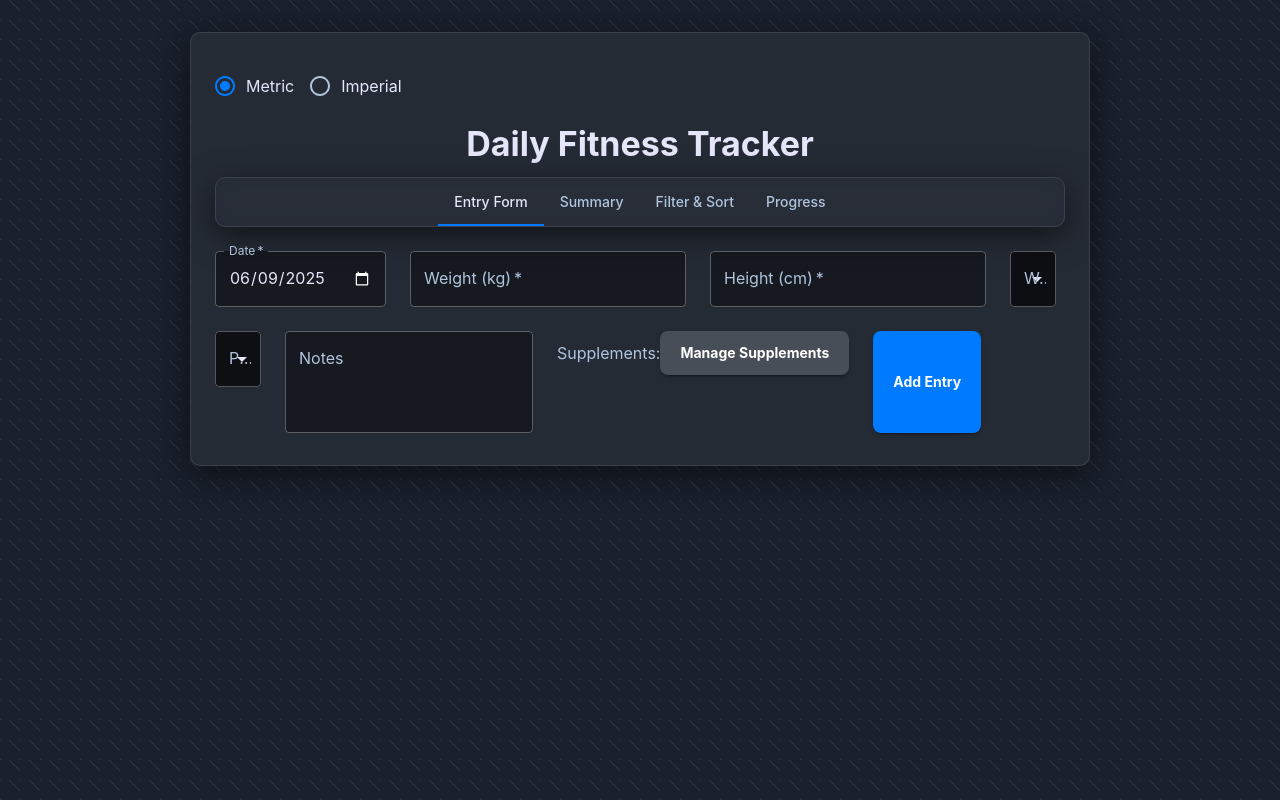
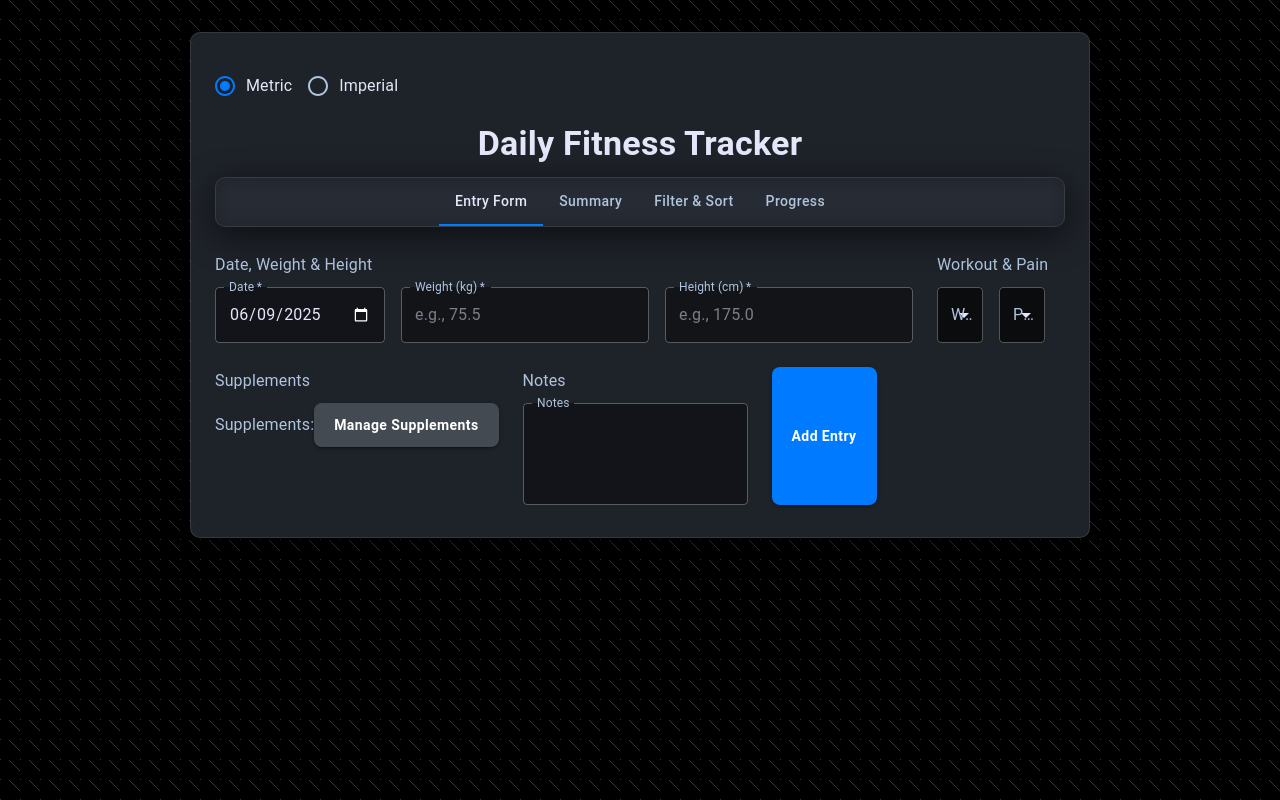
Before and after one commit to ShamsulArifin/FitnessTracker, a React (Create React App) app: page / in a window 1280 px wide. Built offline with nearby package versions, Linux system fonts and the light colour scheme.

Commit message:
bg and layout changes

```diff
--- a/src/App.js
+++ b/src/App.js
@@ -57,7 +57,7 @@
         main: '#28a745', // Standard Green for success buttons
     },
     background: {
-      default: '#1a202c', // Darker background for consistency
+      default: '#000000', // Changed to black for background
       paper: 'rgba(26, 32, 44, 0.7)', // Slightly transparent dark blue-gray for cards/paper
     },
     text: {
@@ -67,7 +67,7 @@
     },
   },
   typography: {
-    fontFamily: 'Inter, sans-serif',
+    // Reverted to default Material UI font by removing specific fontFamily
     h4: {
         fontWeight: 600,
     },
@@ -493,13 +493,10 @@
 
     if (unitSystem === 'metric') {
       setHeightCm(entry.height ? entry.height.toFixed(1) : '');
-      setHeightFeet('');
-      setHeightInches('');
     } else {
       const convertedHeight = entry.height ? convertCmToDisplayHeight(entry.height, 'ft/in') : { feet: '', inches: '' };
       setHeightFeet(convertedHeight.feet);
       setHeightInches(convertedHeight.inches.toFixed(1));
-      setHeightCm('');
     }
 
     setWorkoutSplit(entry.workoutSplit || []);
@@ -731,7 +728,7 @@
     return [...entriesToRender].sort((a, b) => {
       const dateA = new Date(a.date);
       const dateB = new Date(b.date);
-      return sortOrder === 'desc' ? dateB - dateA : dateA - dateB;
+      return sortOrder === 'desc' ? dateB - dateA : dateA - dateB; // Use b.date for consistency
     });
   }, [fitnessEntries, isFilteredViewActive, filterStartDate, filterEndDate, filterWorkout, sortOrder]);
 
@@ -885,8 +882,11 @@
         {currentTab === 0 && (
           <Box component="form" onSubmit={handleSubmit} sx={{ mt: 2 }}>
             <Grid container spacing={3}>
-              {/* Date, Weight, Height Fields */}
-              <Grid item xs={12} sm={4}>
+              {/* Section 1: Date, Weight, Height */}
+              <Grid item xs={12}>
+                <Typography variant="subtitle1" sx={{ color: 'text.secondary', mb: 1 }}>Date, Weight & Height</Typography>
+                <Grid container spacing={2}> {/* Inner grid for this section */}
+                  <Grid item xs={12} sm={6}>
                     <TextField
                       label="Date"
                       type="date"
@@ -897,7 +897,7 @@
                       InputLabelProps={{ shrink: true }}
                     />
                   </Grid>
-              <Grid item xs={12} sm={4}>
+                  <Grid item xs={12} sm={6}>
                     <TextField
                       label={`Weight (${unitSystem === 'metric' ? 'kg' : 'lbs'})`}
                       type="number"
@@ -906,9 +906,11 @@
                       required
                       value={weight}
                       onChange={(e) => setWeight(e.target.value)}
+                      placeholder={unitSystem === 'metric' ? 'e.g., 75.5' : 'e.g., 165.0'}
+                      InputLabelProps={{ shrink: true }}
                     />
                   </Grid>
-              <Grid item xs={12} sm={4}>
+                  <Grid item xs={12}> {/* Always full width for height */}
                     {unitSystem === 'metric' ? (
                       <TextField
                         label={`Height (cm)`}
@@ -918,6 +920,8 @@
                         required
                         value={heightCm}
                         onChange={(e) => setHeightCm(e.target.value)}
+                        placeholder="e.g., 175.0"
+                        InputLabelProps={{ shrink: true }}
                       />
                     ) : (
                       <Grid container spacing={2}>
@@ -930,6 +934,8 @@
                             required
                             value={heightFeet}
                             onChange={(e) => setHeightFeet(e.target.value)}
+                            placeholder="e.g., 5"
+                            InputLabelProps={{ shrink: true }}
                           />
                         </Grid>
                         <Grid item xs={6}>
@@ -941,23 +947,37 @@
                             required
                             value={heightInches}
                             onChange={(e) => setHeightInches(e.target.value)}
+                            placeholder="e.g., 9"
+                            InputLabelProps={{ shrink: true }}
                           />
                         </Grid>
                       </Grid>
                     )}
                   </Grid>
+                </Grid>
+              </Grid>
 
-              {/* Workout Split and Pain Level - Now full width on small screens and split on larger */}
-              <Grid item xs={12} md={6}> {/* Changed sm={6} to xs={12} for full width on small screens */}
+              {/* Section 2: Workout Split and Pain Level */}
+              <Grid item xs={12}>
+                <Typography variant="subtitle1" sx={{ color: 'text.secondary', mb: 1 }}>Workout & Pain</Typography>
+                <Grid container spacing={2}> {/* Inner grid for this section */}
+                    <Grid item xs={12}> {/* This makes both take full width */}
                       <FormControl fullWidth required>
-                  <InputLabel id="workout-split-label">Workout Split</InputLabel>
+                        <InputLabel id="workout-split-label">Workout Split (Select multiple)</InputLabel>
                         <Select
                           labelId="workout-split-label"
                           multiple
                           value={workoutSplit}
                           onChange={(e) => setWorkoutSplit(e.target.value)}
                           renderValue={(selected) => selected.join(', ')}
-                    label="Workout Split"
+                          label="Workout Split (Select multiple)"
+                          sx={{
+                              minHeight: '56px',
+                              '.MuiSelect-select': {
+                                  paddingTop: '16.5px',
+                                  paddingBottom: '16.5px',
+                              }
+                          }}
                         >
                           {workoutSplits.map((option) => (
                             <MenuItem key={option} value={option}>
@@ -968,7 +988,7 @@
                         </Select>
                       </FormControl>
                     </Grid>
-              <Grid item xs={12} md={6}> {/* Changed sm={6} to xs={12} for full width on small screens */}
+                    <Grid item xs={12}> {/* This makes both take full width */}
                       <FormControl fullWidth required>
                         <InputLabel id="pain-level-label">Pain Level (1-10)</InputLabel>
                         <Select
@@ -976,6 +996,13 @@
                           value={painLevel}
                           onChange={(e) => setPainLevel(e.target.value)}
                           label="Pain Level (1-10)"
+                          sx={{
+                              minHeight: '56px',
+                              '.MuiSelect-select': {
+                                  paddingTop: '16.5px',
+                                  paddingBottom: '16.5px',
+                              }
+                          }}
                         >
                           <MenuItem value="">Select Level</MenuItem>
                           {painLevels.map((level) => (
@@ -984,23 +1011,14 @@
                         </Select>
                       </FormControl>
                     </Grid>
-
-              {/* Notes Field */}
-              <Grid item xs={12}>
-                <TextField
-                  label="Notes"
-                  multiline
-                  rows={3}
-                  fullWidth
-                  value={notes}
-                  onChange={(e) => setNotes(e.target.value)}
-                />
+                </Grid>
               </Grid>
 
-              {/* Supplements Section */}
+              {/* Section 3: Supplements Options */}
               <Grid item xs={12}>
+                <Typography variant="subtitle1" sx={{ color: 'text.secondary', mb: 1 }}>Supplements</Typography>
                 <Box display="flex" justifyContent="space-between" alignItems="center" mb={1}>
-                  <Typography variant="subtitle1" sx={{ color: 'text.secondary' }}>Supplements:</Typography>
+                  <Typography variant="subtitle1" sx={{ color: 'text.secondary', flexGrow: 1 }}>Supplements:</Typography>
                   <Button
                     variant="contained"
                     sx={{ backgroundColor: 'rgba(106, 115, 125, 0.5)', '&:hover': { backgroundColor: 'rgba(84, 92, 100, 0.7)' } }}
@@ -1037,7 +1055,21 @@
                 </Grid>
               </Grid>
 
-              {/* Form Action Buttons */}
+              {/* Section 4: Notes Field and Add Entry Button */}
+              <Grid item xs={12}>
+                <Typography variant="subtitle1" sx={{ color: 'text.secondary', mb: 1 }}>Notes</Typography>
+                <TextField
+                  label="Notes"
+                  multiline
+                  rows={3}
+                  fullWidth
+                  value={notes}
+                  onChange={(e) => setNotes(e.target.value)}
+                  InputLabelProps={{ shrink: true }}
+                />
+              </Grid>
+
+              {/* Form Action Buttons (now part of Section 4's grid item) */}
               <Grid item xs={12} display="flex" justifyContent="flex-end" gap={2}>
                 {currentEditingIndex > -1 && (
                   <Button variant="contained" color="secondary" onClick={resetForm}>
```
Lines whose indentation alone changed are shown as unchanged.
